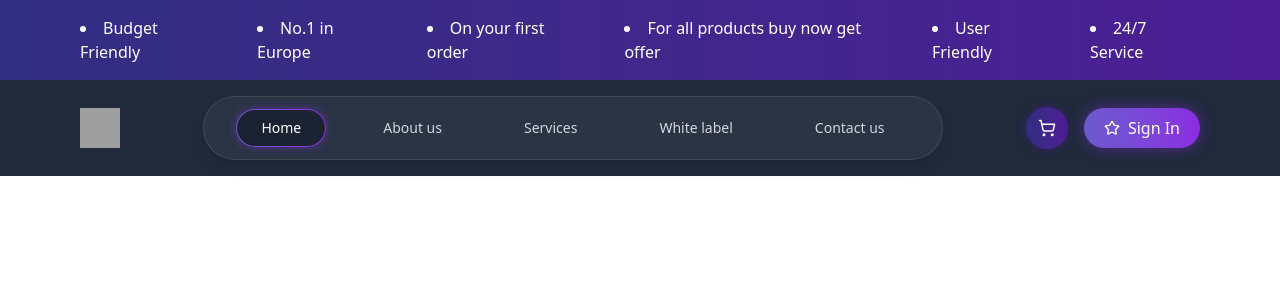
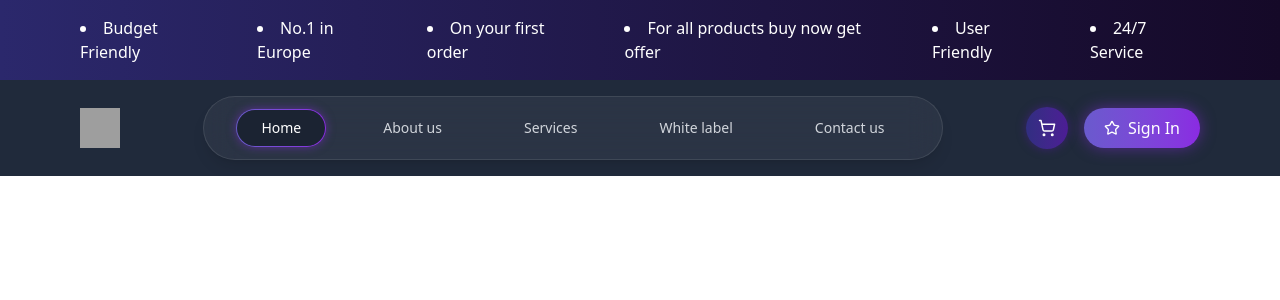
Before and after one commit to maimuna-t-333/metro-solver, a React (Vite) app: page / in a window 1280 px wide. Shown: the top 300 px of the page. Built offline with nearby package versions, Linux system fonts and the light colour scheme; grey boxes are pictures that could not be loaded.

Commit message:
changed strip bgcolour

```diff
--- a/src/Shared/Navbar.jsx
+++ b/src/Shared/Navbar.jsx
@@ -13,7 +13,7 @@ const links = [
 const Navbar = () => {
     return (
         <div>
-            <nav className="px-20 py-4 bg-gradient-to-r from-[#312e81] to-[#4c1d95] text-white">
+            <nav className="px-20 py-4 bg-gradient-to-r from-[#2b286c] to-[#150928] text-white">
                 <ul className="flex gap-10 list-disc list-inside">
                     {links.map((link, index) => (
                         <li key={index} className="hover:underline">
```
